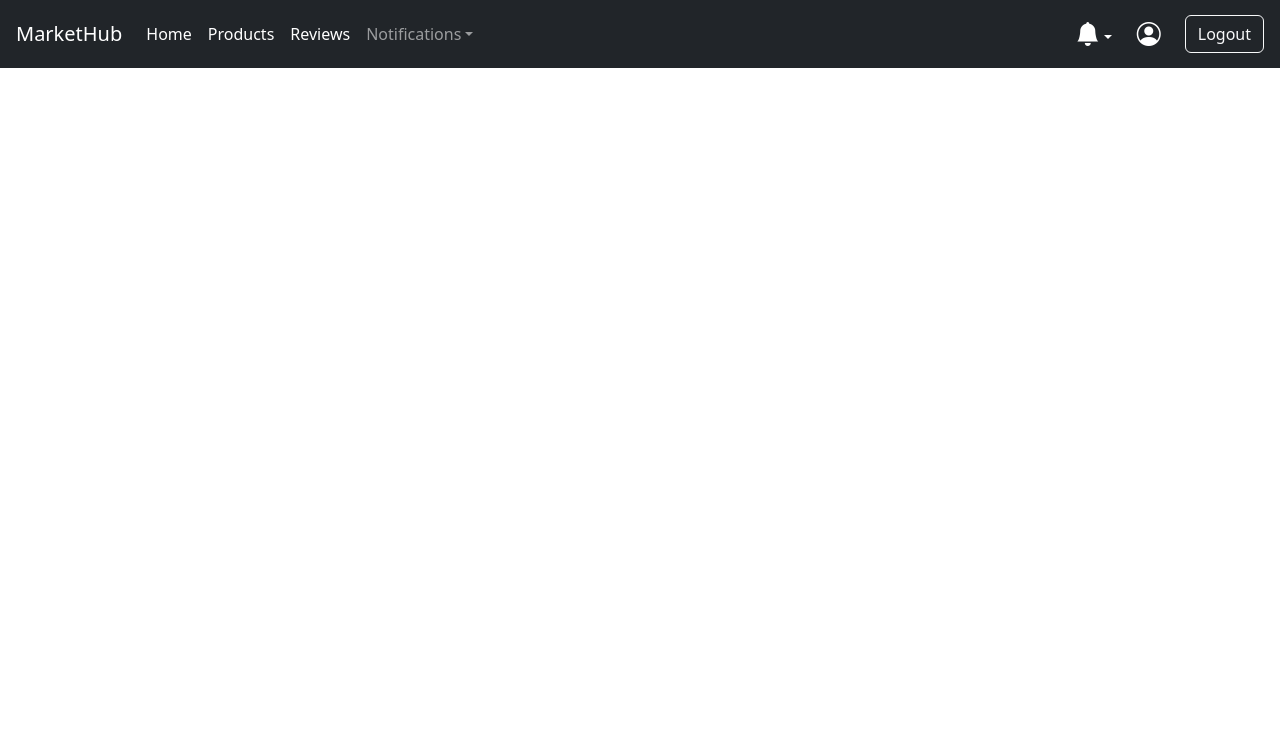
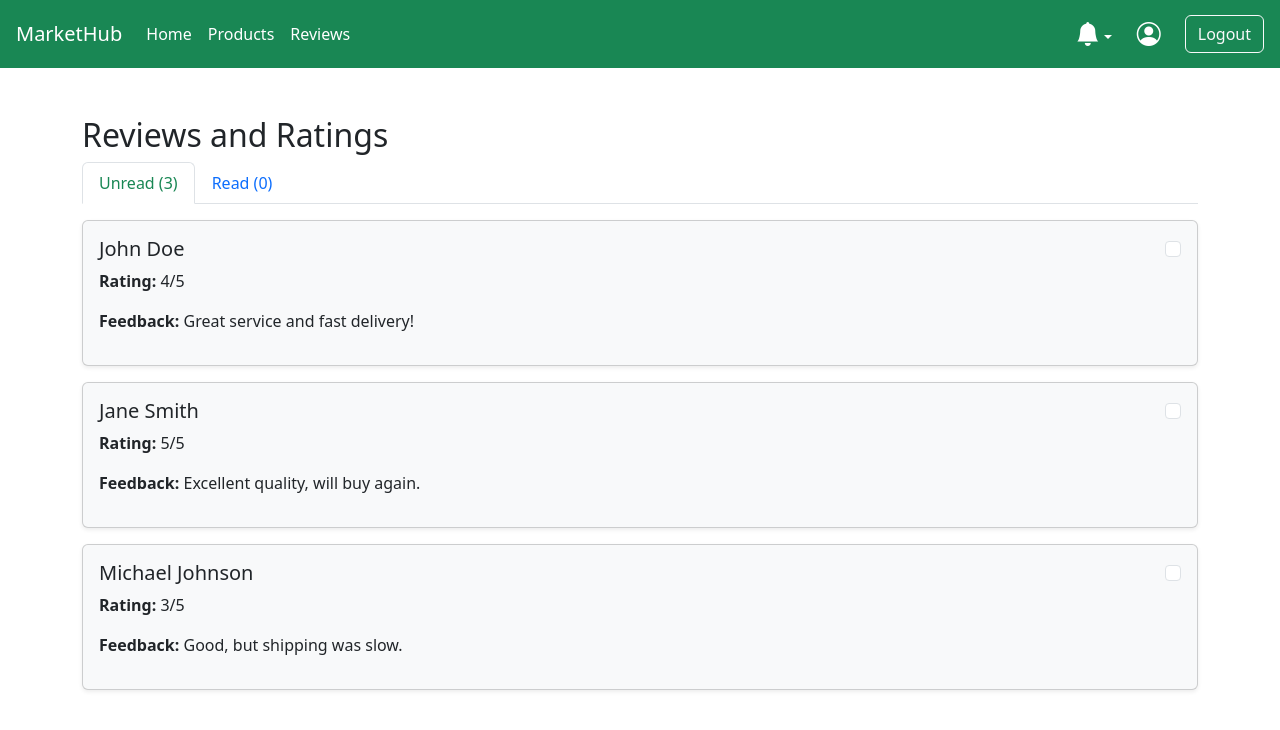
Before and after one commit to harith2001/MarketHub, a React (Create React App) app in the folder web-app/: page /vendor/reviews in a window 1280 px wide. Shown: the top 730 px of the page. Built offline with nearby package versions, Linux system fonts and the light colour scheme.

Commit message:
added vendor reviews page

```diff
--- a/web-app/src/App.js
+++ b/web-app/src/App.js
@@ -4,6 +4,7 @@ import Dashboard from './pages/Dashboard';
 import Signin from "./pages/SignIn";
 import Signup from "./pages/SignUp";
 import Products from './pages/Products';
+import VendorReviews from './pages/VendorReiews';
 
 function App() {
   const userRole = 'Vendor';
@@ -14,7 +15,8 @@ function App() {
           <Route path="/" element={<Dashboard/>} />
           <Route path="/sign-in" element={<Signin />} />
         <Route path="/sign-up" element={<Signup />} />
-        <Route path="/products" element={<Products />} />
+        <Route path="/vendor/products" element={<Products />} />
+        <Route path="/vendor/reviews" element={<VendorReviews/>}/>
         </Routes>
     </Router>
   );
--- a/web-app/src/components/Navbar.jsx
+++ b/web-app/src/components/Navbar.jsx
@@ -7,7 +7,7 @@ import 'bootstrap-icons/font/bootstrap-icons.css';
 const Navigationbar = ({ userRole }) => {
   const navigate = useNavigate();
   return (
-    <Navbar bg="dark" variant="dark" expand="lg" className="px-3">
+    <Navbar expand="lg" className="bg-success bg-opacity50 px-3">
       <Navbar.Brand onClick={() => navigate('/')} className="text-white">
         MarketHub
       </Navbar.Brand>
@@ -23,12 +23,9 @@ const Navigationbar = ({ userRole }) => {
               <Nav.Link onClick={() => navigate('/vendor/products')} className="text-white">
                 Products
               </Nav.Link>
-              <Nav.Link onClick={() => navigate('/vendor/orders')} className="text-white">
+              <Nav.Link onClick={() => navigate('/vendor/reviews')} className="text-white">
                 Reviews
               </Nav.Link>
-              <NavDropdown title="Notifications" id="basic-nav-dropdown" className="text-white">
-                <Notification />
-              </NavDropdown>
             </>
           )}
 
@@ -51,10 +48,8 @@ const Navigationbar = ({ userRole }) => {
         </Nav>
 
         <Nav className="d-flex align-items-center">
-          {/* Notification Icon */}
           {userRole === 'Vendor' && <Notification />}
 
-          {/* Profile Icon */}
           <Nav.Link className="text-white me-3">
             <i className="bi bi-person-circle" style={{ fontSize: '1.5rem' }}></i>
           </Nav.Link>
--- /dev/null
+++ b/web-app/src/pages/VendorReiews.jsx
@@ -0,0 +1,93 @@
+import React, { useState, useEffect } from 'react';
+import { Container, Row, Col, Card, Tab, Tabs, Form, Button } from 'react-bootstrap';
+
+const VendorReviews = () => {
+    const [unreadReviews, setUnreadReviews] = useState([]);
+    const [readReviews, setReadReviews] = useState([]);
+    const [activeTab, setActiveTab] = useState('unread');
+
+  useEffect(() => {
+    const fetchedUnreadReviews = [
+      { id: 1, customer: 'John Doe', rating: 4, feedback: 'Great service and fast delivery!' },
+      { id: 2, customer: 'Jane Smith', rating: 5, feedback: 'Excellent quality, will buy again.' },
+      { id: 3, customer: 'Michael Johnson', rating: 3, feedback: 'Good, but shipping was slow.' },
+    ];
+      setUnreadReviews(fetchedUnreadReviews);
+      setReadReviews([]);
+  }, []);
+
+    // Handle a read review
+  const markReadReview = (reviewId) => {
+    const reviewToMark = unreadReviews.find((review) => review.id === reviewId);
+    if (reviewToMark) {
+      setReadReviews([...readReviews, reviewToMark]); // Add to read reviews
+      setUnreadReviews(unreadReviews.filter((review) => review.id !== reviewId)); // Remove from unread
+    }
+    };
+
+  return (
+    <Container className="mt-5">
+          <h2>Reviews and Ratings</h2>
+      <Tabs activeKey={activeTab}
+        onSelect={(k) => setActiveTab(k)} id="reviews-tabs" className="mb-3">
+
+        <Tab  eventKey="unread"
+              title={
+                <span className={activeTab === 'unread' ? 'text-success' : ''}>
+                  Unread ({unreadReviews.length})
+                </span>
+              }>
+          {unreadReviews.length === 0 ? (
+            <p>No unread reviews.</p>
+          ) : (
+            unreadReviews.map((review) => (
+              <Card key={review.id} className="mb-3 bg-light shadow-sm">
+                <Card.Body>
+                  <Card.Title>{review.customer}</Card.Title>
+                  <Card.Text>
+                    <strong>Rating:</strong> {review.rating}/5
+                  </Card.Text>
+                  <Card.Text>
+                    <strong>Feedback:</strong> {review.feedback}
+                  </Card.Text>
+                  <Form.Check
+                    type="checkbox"
+                            onChange={() => markReadReview(review.id)} //mark read checkbox
+                            className="p-3 btn-outline-success position-absolute top-0 end-0"
+                  />
+                </Card.Body>
+              </Card>
+            ))
+          )}
+        </Tab>
+
+        <Tab eventKey="read"
+              title={
+                <span className={activeTab === 'read' ? 'text-success' : ''}>
+                  Read ({readReviews.length})
+                </span>
+              }>
+          {readReviews.length === 0 ? (
+            <p>No read reviews.</p>
+          ) : (
+            readReviews.map((review) => (
+              <Card key={review.id} className="mb-3 bg-light shadow-sm">
+                <Card.Body>
+                  <Card.Title>{review.customer}</Card.Title>
+                  <Card.Text>
+                    <strong>Rating:</strong> {review.rating}/5
+                  </Card.Text>
+                  <Card.Text>
+                    <strong>Feedback:</strong> {review.feedback}
+                  </Card.Text>
+                </Card.Body>
+              </Card>
+            ))
+          )}
+        </Tab>
+              </Tabs>
+    </Container>
+  );
+};
+
+export default VendorReviews;
```
